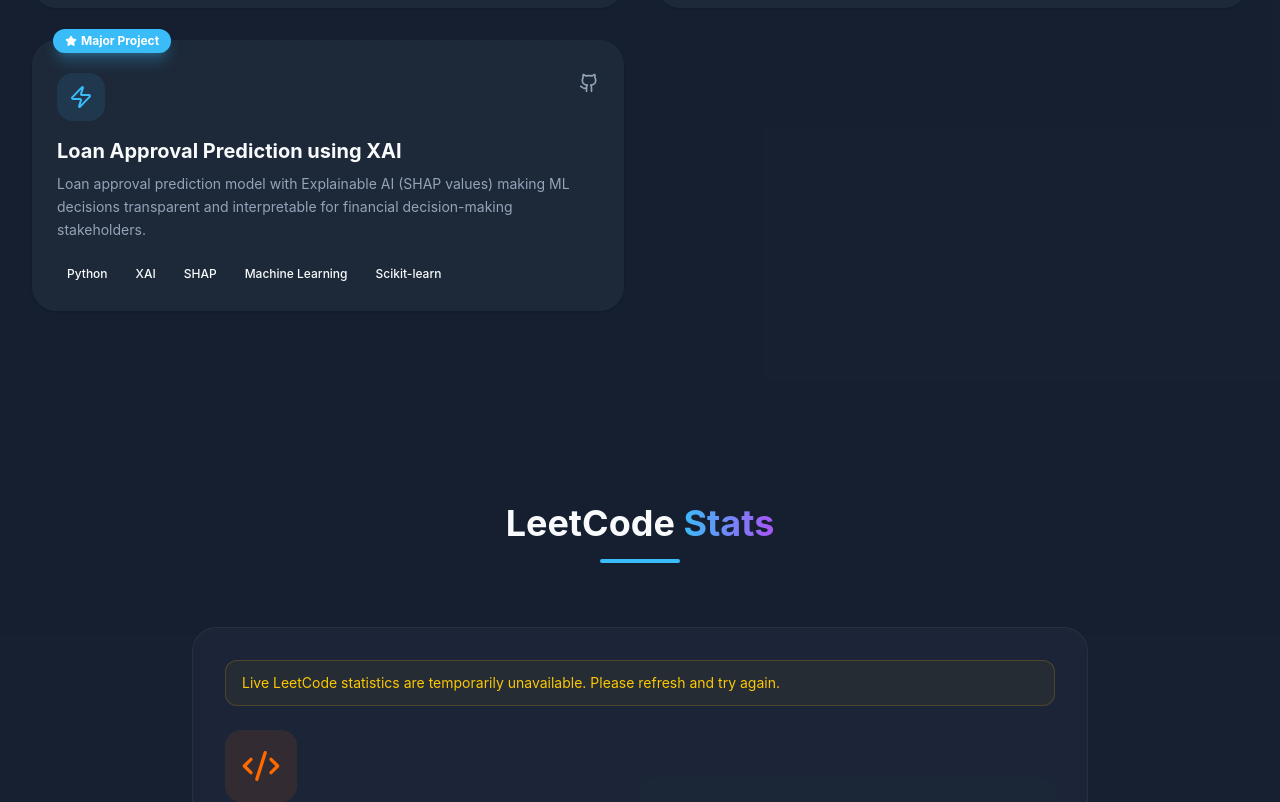
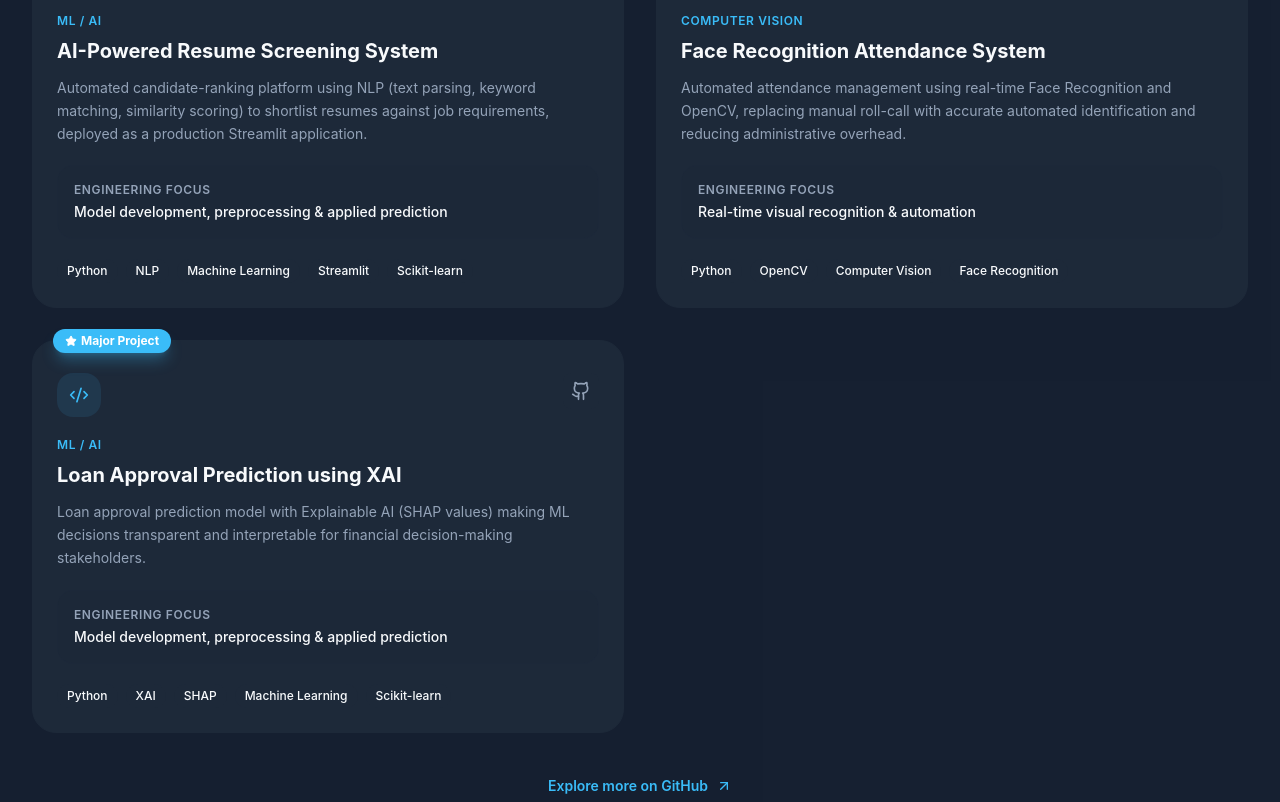
Before and after one commit to 247r1a05c2-b/portfolio, a React (Vite) app: page / in a window 1280 px wide. Shown: the part 4700-5502 px from the top of the page. Built offline with nearby package versions, Linux system fonts and the light colour scheme; no server answers.

Commit message:
Upgrade project cards for recruiter review

```diff
--- a/src/components/Projects.tsx
+++ b/src/components/Projects.tsx
@@ -1,31 +1,65 @@
-import { ExternalLink, Github, Star, Zap } from 'lucide-react';
+import { ExternalLink, Github, Star, ArrowUpRight, Code2 } from 'lucide-react';
 import { AnimatedSection } from './AnimatedSection';
 import { PORTFOLIO_DATA } from '@/data/portfolio-data';
 import { motion } from 'framer-motion';
 import { useState } from 'react';
 
+const focusByCategory: Record<string, string> = {
+  'GenAI / RAG': 'Retrieval, document intelligence & grounded generation',
+  'ML / AI': 'Model development, preprocessing & applied prediction',
+  'Computer Vision': 'Real-time visual recognition & automation',
+};
+
 function ProjectCard({ project }: { project: any }) {
   return (
-    <motion.div initial={{ opacity: 0, y: 24 }} whileInView={{ opacity: 1, y: 0 }} viewport={{ once: true, margin: '-60px' }} transition={{ duration: 0.4 }}
-      className="group relative flex flex-col justify-between bg-card rounded-3xl p-6 border border-border hover:border-accent/60 hover:shadow-xl hover:shadow-accent/10 transition-all shadow-sm">
+    <motion.article
+      initial={{ opacity: 0, y: 24 }}
+      whileInView={{ opacity: 1, y: 0 }}
+      viewport={{ once: true, margin: '-60px' }}
+      transition={{ duration: 0.4 }}
+      className="group relative flex flex-col bg-card rounded-3xl p-6 border border-border hover:border-accent/60 hover:shadow-xl hover:shadow-accent/10 transition-all"
+    >
       <div className="absolute -top-3 left-5">
         <span className="inline-flex items-center gap-1 px-3 py-1 bg-accent text-white text-xs font-bold rounded-full shadow-lg shadow-accent/30">
           <Star className="w-3 h-3 fill-white" /> Major Project
         </span>
       </div>
-      <div>
-        <div className="flex justify-between items-start mb-4 mt-2">
-          <div className="p-3 rounded-2xl bg-accent/10"><Zap className="w-6 h-6 text-accent" /></div>
-          <div className="flex gap-3">
-            {project.github && <a href={project.github} target="_blank" rel="noreferrer" aria-label="GitHub Repository" className="text-muted-foreground hover:text-foreground transition-colors"><Github className="w-5 h-5" /></a>}
-            {project.demo && <a href={project.demo} target="_blank" rel="noreferrer" aria-label="Live Demo" className="text-muted-foreground hover:text-accent transition-colors"><ExternalLink className="w-5 h-5" /></a>}
-          </div>
+
+      <div className="flex items-start justify-between gap-4 mt-2 mb-5">
+        <div className="w-11 h-11 rounded-2xl bg-accent/10 text-accent flex items-center justify-center">
+          <Code2 className="w-5 h-5" />
         </div>
-        <h3 className="text-xl font-bold mb-2 group-hover:text-accent transition-colors">{project.title}</h3>
-        <p className="text-muted-foreground text-sm leading-relaxed mb-5 max-w-3xl">{project.description}</p>
+        <div className="flex gap-2">
+          {project.github && (
+            <a href={project.github} target="_blank" rel="noreferrer" aria-label={`Open ${project.title} GitHub repository`} className="p-2 rounded-lg bg-secondary text-muted-foreground hover:text-foreground hover:bg-accent/10 transition-colors">
+              <Github className="w-5 h-5" />
+            </a>
+          )}
+          {project.demo && (
+            <a href={project.demo} target="_blank" rel="noreferrer" aria-label={`Open ${project.title} live demo`} className="p-2 rounded-lg bg-secondary text-muted-foreground hover:text-accent hover:bg-accent/10 transition-colors">
+              <ExternalLink className="w-5 h-5" />
+            </a>
+          )}
+        </div>
       </div>
-      <div className="flex flex-wrap gap-2 mt-auto">{project.tech.map((tech: string) => <span key={tech} className="px-2.5 py-1 bg-secondary text-secondary-foreground text-xs font-medium rounded-full">{tech}</span>)}</div>
-    </motion.div>
+
+      <div className="flex-1">
+        <p className="text-xs font-semibold uppercase tracking-wider text-accent mb-2">{project.category}</p>
+        <h3 className="text-xl font-bold mb-3 group-hover:text-accent transition-colors">{project.title}</h3>
+        <p className="text-muted-foreground text-sm leading-relaxed mb-5">{project.description}</p>
+
+        <div className="rounded-2xl bg-secondary/60 border border-border/60 p-4 mb-5">
+          <p className="text-xs font-semibold uppercase tracking-wider text-muted-foreground mb-1">Engineering Focus</p>
+          <p className="text-sm font-medium">{focusByCategory[project.category] || 'End-to-end software development'}</p>
+        </div>
+      </div>
+
+      <div className="flex flex-wrap gap-2">
+        {project.tech.map((tech: string) => (
+          <span key={tech} className="px-2.5 py-1 bg-secondary text-secondary-foreground text-xs font-medium rounded-full">{tech}</span>
+        ))}
+      </div>
+    </motion.article>
   );
 }
 
@@ -38,15 +72,44 @@
     <AnimatedSection id="projects" className="py-24 bg-secondary-bg/50">
       <div className="max-w-7xl mx-auto px-4 sm:px-6 lg:px-8">
         <div className="text-center mb-10">
+          <p className="text-sm font-semibold uppercase tracking-[0.2em] text-accent mb-3">Selected Work</p>
           <h2 className="text-3xl md:text-4xl font-bold mb-4">Major <span className="text-gradient">Projects</span></h2>
           <div className="w-20 h-1 bg-accent mx-auto rounded-full" />
-          <p className="mt-4 text-muted-foreground max-w-2xl mx-auto">A selection of AI/ML, GenAI, computer vision, and software projects built end-to-end.</p>
+          <p className="mt-4 text-muted-foreground max-w-2xl mx-auto">
+            Projects that demonstrate practical work across AI/ML, GenAI, computer vision and software development.
+          </p>
         </div>
+
         <div className="flex flex-wrap justify-center gap-3 mb-12">
-          {categories.map(category => <button key={category} onClick={() => setFilter(category)} className={`px-5 py-2 rounded-full text-sm font-medium transition-all border ${filter === category ? 'bg-accent text-white border-accent' : 'bg-card text-muted-foreground border-border hover:border-accent/40 hover:text-foreground'}`}>{category}</button>)}
+          {categories.map(category => (
+            <button
+              key={category}
+              onClick={() => setFilter(category)}
+              className={`px-5 py-2 rounded-full text-sm font-medium transition-all border ${
+                filter === category
+                  ? 'bg-accent text-white border-accent'
+                  : 'bg-card text-muted-foreground border-border hover:border-accent/40 hover:text-foreground'
+              }`}
+            >
+              {category}
+            </button>
+          ))}
         </div>
+
         <div className="grid md:grid-cols-2 gap-8">
           {projects.map(project => <ProjectCard key={project.id} project={project} />)}
+        </div>
+
+        <div className="mt-10 text-center">
+          <a
+            href={PORTFOLIO_DATA.identity.github}
+            target="_blank"
+            rel="noreferrer"
+            className="inline-flex items-center gap-2 text-sm font-semibold text-accent hover:underline"
+          >
+            Explore more on GitHub
+            <ArrowUpRight className="w-4 h-4" />
+          </a>
         </div>
       </div>
     </AnimatedSection>
```
